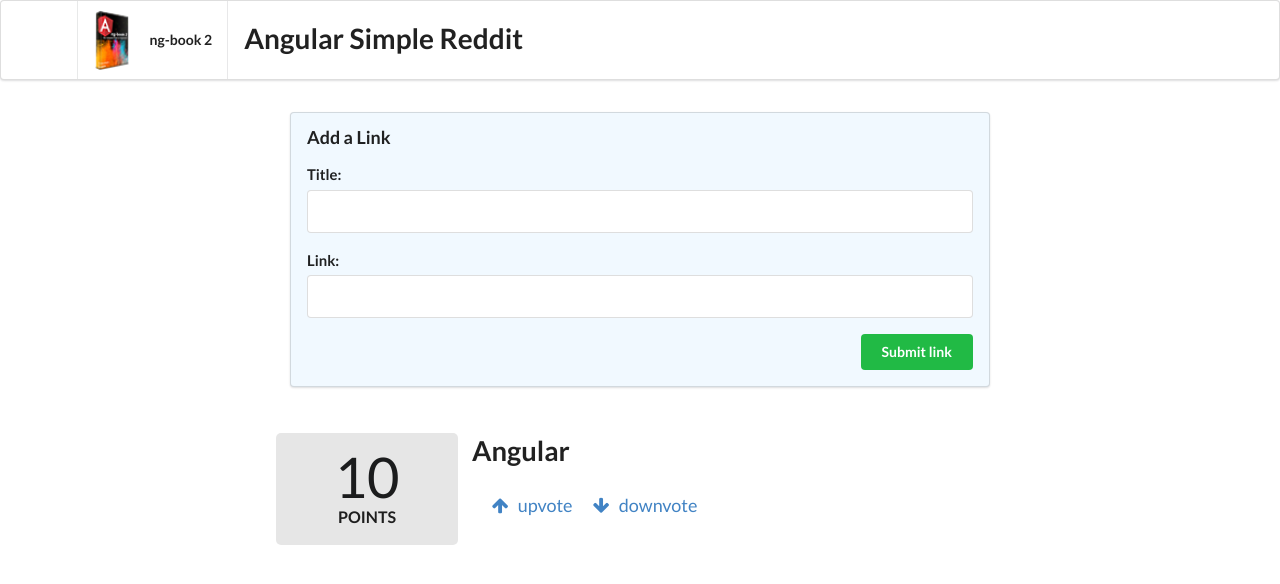
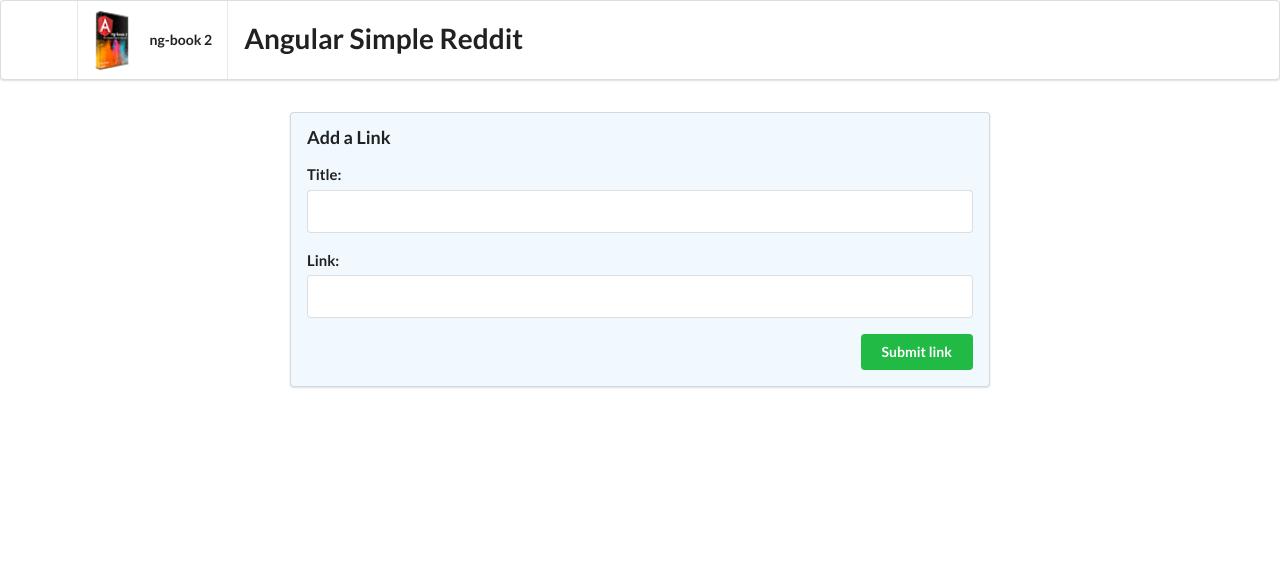
Before and after one commit to FranciscoJRomero/angular-intro, an Angular app: page / in a window 1280 px wide. Shown: the top 584 px of the page. Built offline with nearby package versions, Linux system fonts and the light colour scheme.

Commit message:
added the ability to add new articles

```diff
--- a/src/app/app.component.html
+++ b/src/app/app.component.html
@@ -14,5 +14,5 @@
   </button>
 </form>
 <div class="ui grid posts">
-  <app-article></app-article>
+  <app-article *ngFor="let article of articles" [article]="article"></app-article>
 </div>
--- a/src/app/app.component.ts
+++ b/src/app/app.component.ts
@@ -1,4 +1,5 @@
 import { Component } from '@angular/core';
+import { Article } from './article/article.model';
 
 @Component({
   selector: 'app-root',
@@ -6,9 +7,16 @@ import { Component } from '@angular/core';
   styleUrls: ['./app.component.css']
 })
 export class AppComponent {
-  title = 'angular-redit';
+  articles: Article[];
+  constructor() {
+    this.articles = new Array<Article>();
+  }
   addArticle(title: HTMLInputElement, link: HTMLInputElement): boolean {
     console.log(`Adding article title: ${title.value} and link: ${link.value}`);
+    console.log('article count: ' + this.articles.length);
+    this.articles.push(new Article(title.value, link.value , 0));
+    title.value = '';
+    link.value = '';
     return false;
   }
 }
--- a/src/app/article/article.component.ts
+++ b/src/app/article/article.component.ts
@@ -1,4 +1,4 @@
-import { Component, OnInit, HostBinding } from '@angular/core';
+import { Component, OnInit, HostBinding, Input } from '@angular/core';
 import { Article } from './article.model';
 @Component({
   selector: 'app-article',
@@ -7,9 +7,9 @@ import { Article } from './article.model';
 })
 export class ArticleComponent implements OnInit {
   @HostBinding('attr.class') cssClass = 'row';
-  article: Article;
+  @Input() article: Article;
   constructor() {
-    this.article = new Article('Angular', 'http://angular.io', 10);
+
   }
   voteUp(): boolean {
     this.article.voteUp();
```
